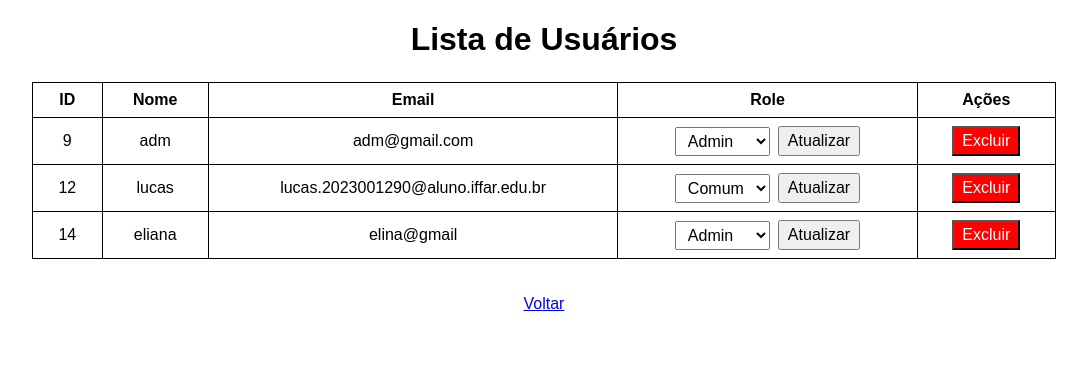
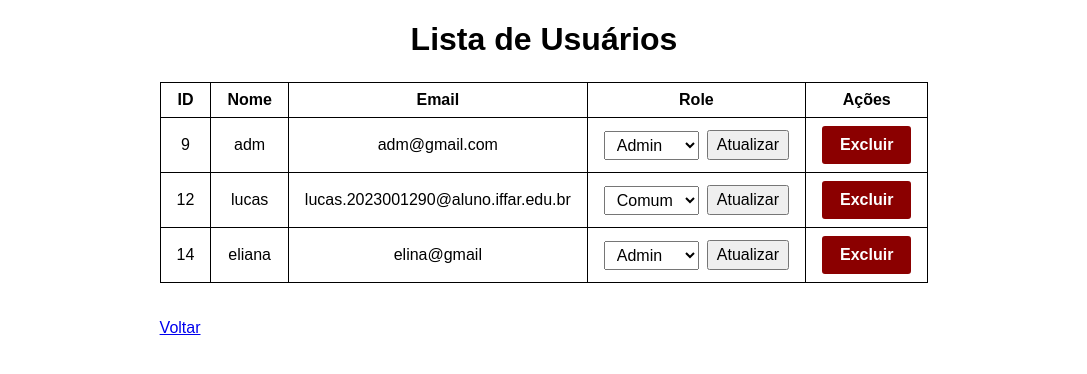
Before and after one commit to lucasgoncalvesmartins/TCC_Lucas_ADS19, a PHP site: template src/View/UsuarioListar.php in a window 1280 px wide. Shown: the part 72-446 px from the top of the page, without its empty margins (96-1183 px from the left). Run offline with PHP 8.4, Linux system fonts and the light colour scheme; the template is opened without the code that fills it, so the values that code supplies are empty; data comes from the database, SQL or seed files in the repository; some libraries are stand-ins or nearby versions.

Commit message:
ajuste de constrates

```diff
--- a/src/Css/usuariosListar.css
+++ b/src/Css/usuariosListar.css
@@ -50,3 +50,14 @@ select, button {
         flex-direction: column;
     }
 }
+
+/* botão Excluir */
+.btn-excluir {
+    background-color: #8b0000;
+    color: white;
+    border: 2px solid #8B0000;
+    padding: 0.5rem 1rem;
+    cursor: pointer;
+    border-radius: 3px;
+    font-weight: bold;
+}
--- a/src/View/ListarSecoes.php
+++ b/src/View/ListarSecoes.php
@@ -30,6 +30,7 @@ if ($_SERVER['REQUEST_METHOD'] === 'POST') {
     <meta charset="UTF-8">
     <link rel="stylesheet" href="../Css/listarsecoes.css">
     <title>Listar Seções</title>
+    <script src="https://vlibras.gov.br/app/vlibras-plugin.js"></script>
 
 </head>
 
--- a/src/View/ListarSubsecao.php
+++ b/src/View/ListarSubsecao.php
@@ -39,9 +39,12 @@ if ($_SERVER['REQUEST_METHOD'] === 'POST') {
         .btn.edit { background-color: #4CAF50; }
         .btn.delete { background-color: #f44336; border: none; cursor: pointer; }
     </style>
+    <script src="https://vlibras.gov.br/app/vlibras-plugin.js"></script>
 </head>
 <body>
 <?php include 'header.php'; ?>
+<main>
+    <h1>Listar SubSeções</h1>
 <h2 style="text-align:center;">Sub-seções por Seção</h2>
 
 <?php if (!empty($erro)): ?>
@@ -92,6 +95,6 @@ if ($_SERVER['REQUEST_METHOD'] === 'POST') {
 <?php elseif ($id_secao_selecionada): ?>
     <p style="text-align:center;">Nenhuma subseção encontrada para esta seção.</p>
 <?php endif; ?>
-
+</main>
 </body>
 </html>
--- a/src/View/SecaoCadastrar.php
+++ b/src/View/SecaoCadastrar.php
@@ -44,6 +44,7 @@ if ($_SERVER['REQUEST_METHOD'] === 'POST') {
 #editor ol { list-style-type: decimal; padding-left: 1.5rem; }
 #editor li { margin-bottom: 0.3rem; }
 </style>
+<script src="https://vlibras.gov.br/app/vlibras-plugin.js"></script>
 </head>
 <body>
 <?php include 'header.php'; ?>
--- a/src/View/SubSecaoCadastrar.php
+++ b/src/View/SubSecaoCadastrar.php
@@ -50,10 +50,11 @@ if ($_SERVER['REQUEST_METHOD'] === 'POST') {
         #editor ol { list-style-type: decimal; padding-left: 1.5rem; }
         #editor li { margin-bottom: 0.3rem; }
     </style>
+    <script src="https://vlibras.gov.br/app/vlibras-plugin.js"></script>
 </head>
 <body>
     <?php include 'header.php'; ?>
-
+<main>
     <?php if (!empty($erro)): ?>
         <p style="color:red;"><?= htmlspecialchars($erro) ?></p>
     <?php endif; ?>
@@ -89,7 +90,7 @@ if ($_SERVER['REQUEST_METHOD'] === 'POST') {
         <br><br>
         <a href="Home.php" class="btn btn-link" tabindex="0">Voltar</a>
     </form>
-
+            </main>
 <script>
 function execCommand(command) {
     // Executa um comando de edição no documento
--- a/src/View/UsuarioListar.php
+++ b/src/View/UsuarioListar.php
@@ -23,13 +23,17 @@ $usuarios = $usuarioDAO->listarTodos();
 
 <!DOCTYPE html>
 <html lang="pt-BR">
+
 <head>
     <meta charset="UTF-8">
     <Link rel="stylesheet" href="../Css/usuariosListar.css">
     <title> Usuários</title>
+    <script src="https://vlibras.gov.br/app/vlibras-plugin.js"></script>
 </head>
+
 <body>
     <?php include_once __DIR__ . '/header.php'; ?>
+    <main>
         <h1> Lista de Usuários</h1>
         <table>
             <thead>
@@ -50,10 +54,10 @@ $usuarios = $usuarioDAO->listarTodos();
                         <td>
                             <form method="POST" action="">
                                 <input type="hidden" name="atualizar_id" value="<?= $usuario['id'] ?>">
-                            <select name="nova_role">
-                                <option value="autor" <?= $usuario['tipo']=='autor'?'selected':'' ?>>Autor</option>
-                                <option value="admin" <?= $usuario['tipo']=='admin'?'selected':'' ?>>Admin</option>
-                                <option value="comum" <?= $usuario['tipo']=='comum'?'selected':'' ?>>Comum</option>
+                                <select name="nova_role" aria-label="Alterar função do usuário">
+                                    <option value="autor" <?= $usuario['tipo'] == 'autor' ? 'selected' : '' ?>>Autor</option>
+                                    <option value="admin" <?= $usuario['tipo'] == 'admin' ? 'selected' : '' ?>>Admin</option>
+                                    <option value="comum" <?= $usuario['tipo'] == 'comum' ? 'selected' : '' ?>>Comum</option>
                                 </select>
                                 <button type="submit">Atualizar</button>
                             </form>
@@ -61,14 +65,14 @@ $usuarios = $usuarioDAO->listarTodos();
                         <td>
                             <form method="POST" action="" onsubmit="return confirm('Tem certeza que deseja excluir este usuário?');">
                                 <input type="hidden" name="remover_id" value="<?= $usuario['id'] ?>">
-                            <button type="submit" style="background-color:red;color:white;">Excluir</button>
+                                <button type="submit" class="btn-excluir">Excluir</button>
                             </form>
                         </td>
                     </tr>
                 <?php endforeach; ?>
 
 
-            <?php if(empty($usuarios)): ?>
+                <?php if (empty($usuarios)): ?>
                     <tr>
                         <td colspan="5">Nenhum usuário encontrado.</td>
                     </tr>
@@ -77,6 +81,8 @@ $usuarios = $usuarioDAO->listarTodos();
         </table>
         <br><br>
         <a href="Home.php" class="btn btn-link" tabindex="0">Voltar</a>
+    </main>
 
 </body>
+
 </html>
```
Also changed, not shown: src/Css/cadastroSubSecao.css (+16 -6 lines). Lines whose indentation alone changed are shown as unchanged.
